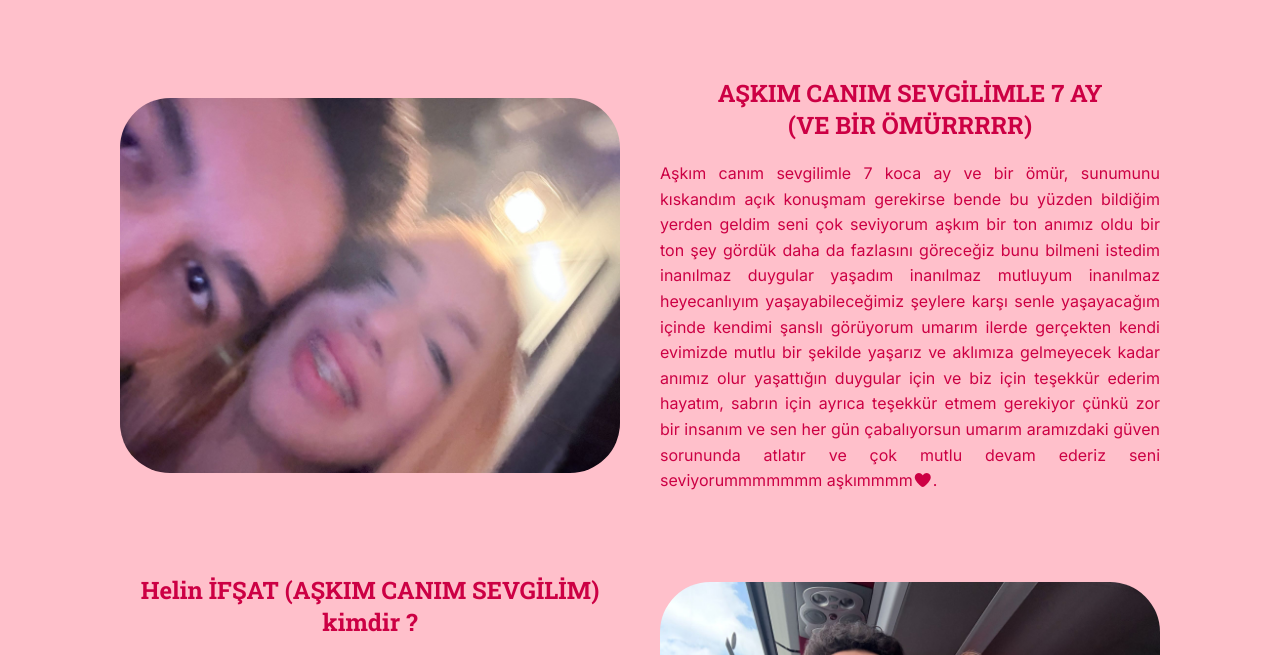
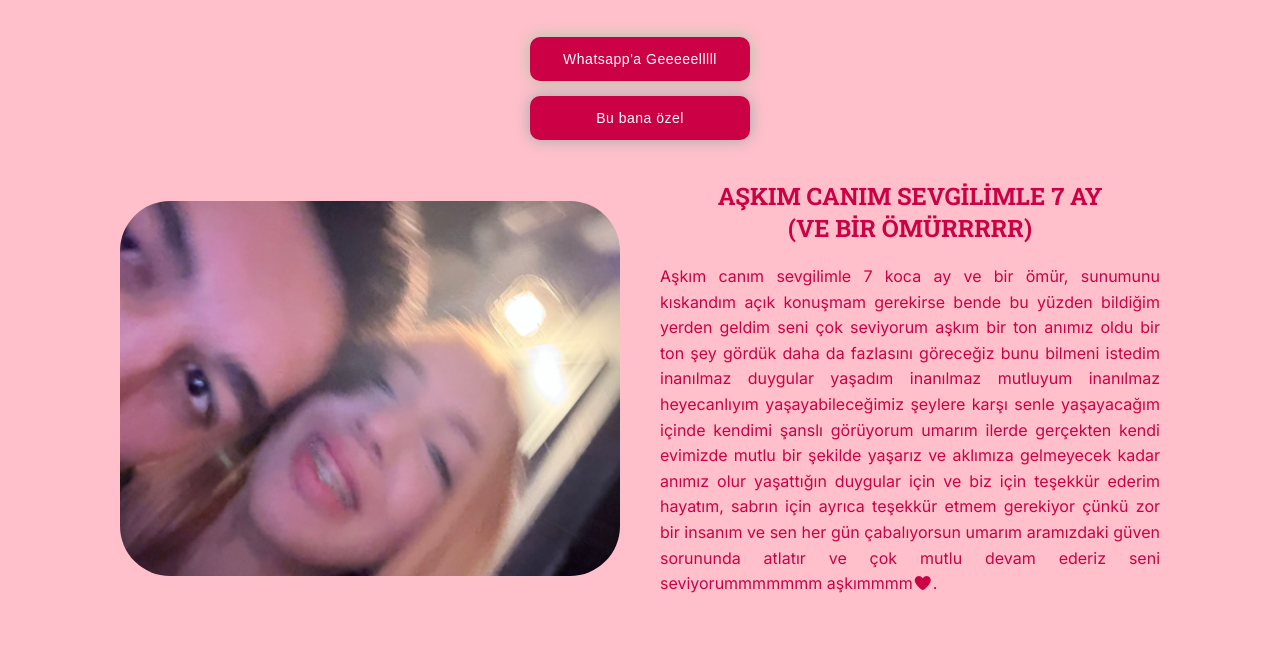
Before and after one commit to smtardaa/smtarda, a plain HTML site: page index.html in a window 1280 px wide. Shown: the part 80-735 px from the top of the page. Drawn offline with Linux system fonts and the light colour scheme; a web font is replaced by a local one.

Commit message:
Add files via upload

```diff
--- a/index.css
+++ b/index.css
@@ -22,6 +22,41 @@ body {
      font-weight: 400;
      font-size: 32px;
      color: #cc0044;
+}
+
+.wp-container {
+     display: flex;
+     flex-direction: column;
+     gap: 15px;
+     align-items: center;
+}
+
+.wp-btn {
+     width: 220px;
+     text-align: center;
+     padding: 14px 20px;
+     border-radius: 10px;
+     font-family: Arial, sans-serif;
+     font-size: 14px;
+     text-decoration: none;
+     color: white;
+     transition: 0.3s;
+     letter-spacing: 0.5px;
+}
+
+.wp1 {
+     background: #cc0044;
+     box-shadow: 0 0 15px rgba(37, 211, 102, 0.4);
+}
+
+.wp2 {
+     background: #cc0044;
+     box-shadow: 0 0 15px rgba(18, 140, 126, 0.4);
+}
+
+.wp-btn:hover {
+     transform: scale(1.05);
+     filter: brightness(1.1);
 }
 
 .content-block {
@@ -94,7 +129,7 @@ body {
      box-shadow: 0 10px 20px rgba(0, 0, 0, 0.3);
 }
 
-.end{
+.end {
      width: 100%;
      display: flex;
      justify-content: center;
@@ -105,7 +140,7 @@ body {
      font-size: 22px;
 }
 
-.end-content{
+.end-content {
      width: 50%;
      text-align: center;
      padding: 40px;
@@ -173,13 +208,13 @@ body {
           padding: 30px 10px 15px 10px;
      }
 
-     .end-content{
+     .end-content {
           width: 100%;
           padding: 20px;
           font-size: 13px;
      }
 
-     .end-content h2{
+     .end-content h2 {
           font-size: 20px;
      }
 }
--- a/index.html
+++ b/index.html
@@ -23,16 +23,33 @@
           integrity="sha512-2SwdPD6INVrV/lHTZbO2nodKhrnDdJK9/kg2XD1r9uGqPo1cUbujc+IYdlYdEErWNu69gVcYgdxlmVmzTWnetw=="
           crossorigin="anonymous" referrerpolicy="no-referrer" />
 
+     <meta name="apple-mobile-web-app-status-bar-style" content="black-translucent">
+     <meta name="theme-color" content="#ff69b4">
+
 
 </head>
 
 <body>
+
+
 
      <header class="header">
 
           <h1>ASKIM CANIM SEVGILIM EN KIYMETLIM HELIN IFSAT</h1>
 
      </header>
+
+     <div class="wp-container">
+
+          <a class="wp-btn wp1"
+               href="https://wa.me/905071046402?text=A%C5%9EKIM%20NAPTIN%20NAPIYORSUN%20NASILSIN%20SEN%C4%B0%20%C3%87OK%20%C3%96ZLED%C4%B0M%20SEN%C4%B0%20%C3%87OK%20SEV%C4%B0YORUMMMMMMM%3C3">Whatsapp'a
+               Geeeeelllll</a>
+
+          <a class="wp-btn wp2"
+               href="https://wa.me/905438477103?text=Bu%20bana%20%C3%B6zel%20diye%20belirttim%20%C3%B6zelimiz%20kalmam%C4%B1%C5%9F%20hi%C3%A7%20%C5%9Faka%20a%C5%9Fk%C4%B1m%20seni%20%C3%A7ok%20seviyorum%20ger%C3%A7ekten%20iyi%20ki%20vars%C4%B1n%20duygular%C4%B1m%C4%B1%20d%C3%BCz%20s%C3%B6ylemekdense%20b%C3%B6yle%20yapmak%20daha%20%C3%A7ok%20sar%C4%B1yorrrr%20yerim%20seni%20a%C5%9Fk%C4%B1%C4%B1%C4%B1m">Bu
+               bana özel</a>
+
+     </div>
 
      <section class="content-block">
 
```
